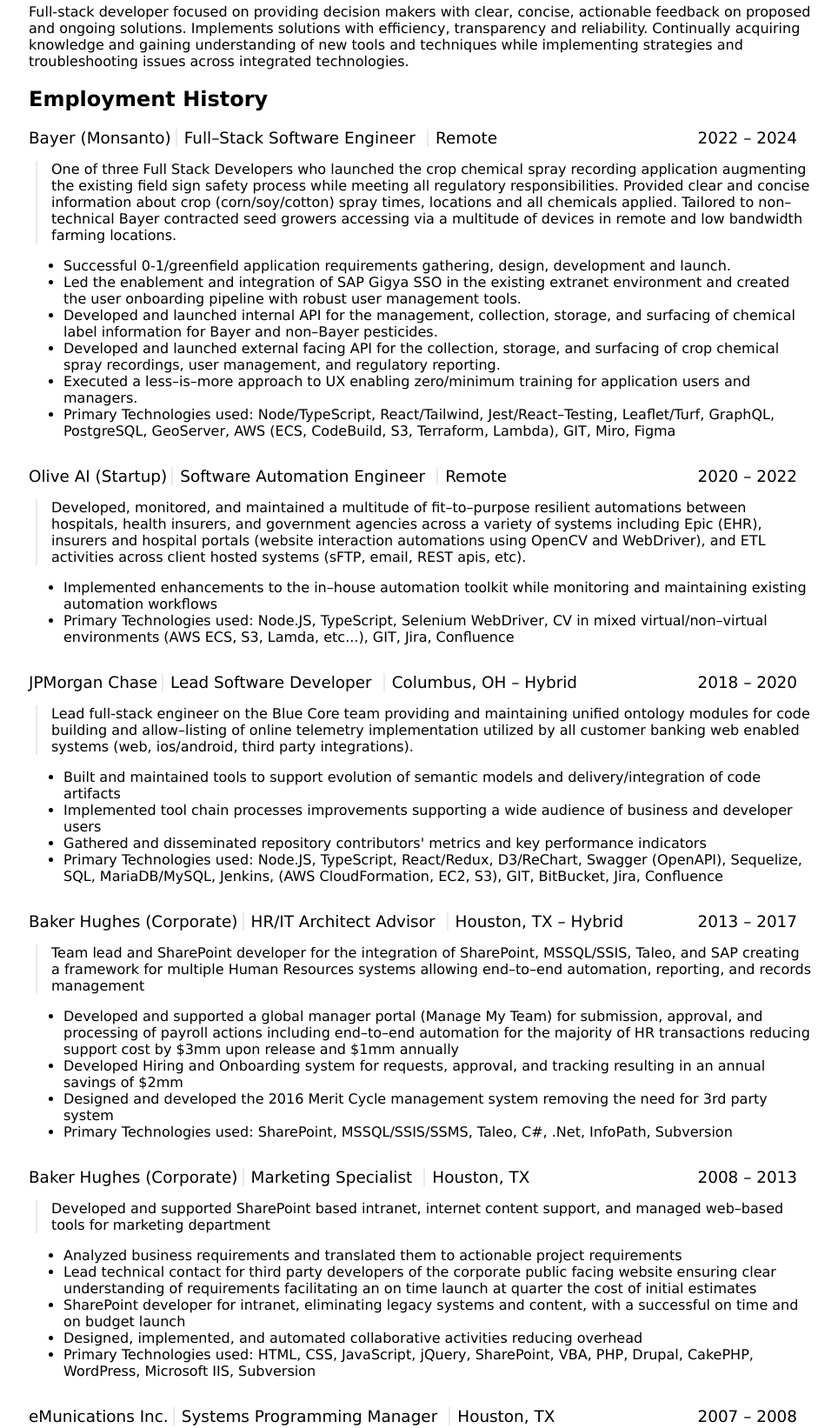
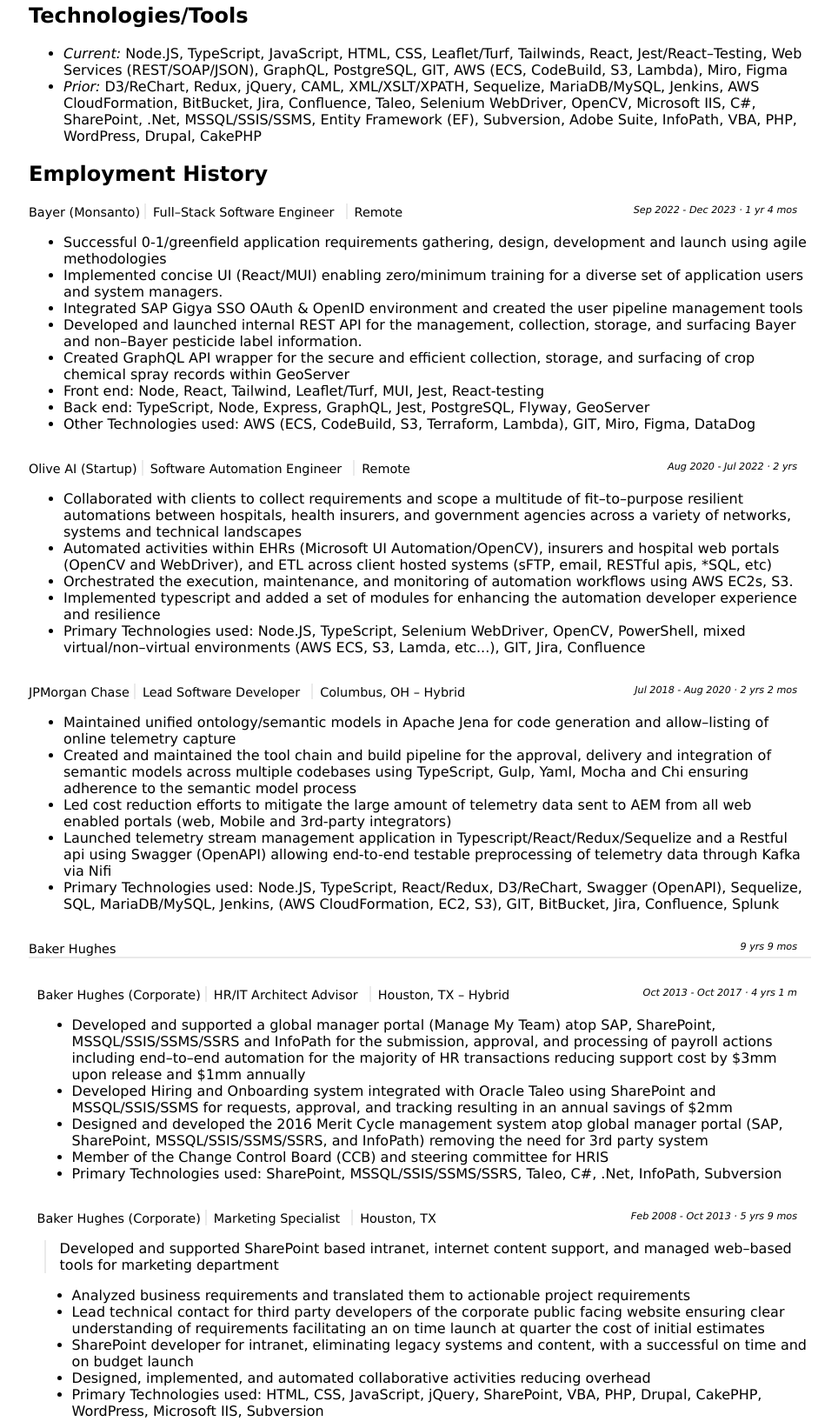
Before and after one commit to mattOd80/mattOd80.github.io, a plain HTML site: page index.html in a window 1280 px wide. Shown: the part 79-1721 px from the top of the page at 87% size, without its empty margins (157-1121 px from the left). Drawn offline with Linux system fonts and the light colour scheme.

Commit message:
Add month and time to role dates

```diff
--- a/index.html
+++ b/index.html
@@ -1,6 +1,5 @@
 <!DOCTYPE html>
 <html lang="en">
-
   <head>
     <title>Matthew O'Donnell</title>
     <style>
@@ -36,7 +35,14 @@
       .entry .location,
       .entry .timeline {
         display: inline !important;
-      font-size: 1.15rem;
+        font-size: 0.9rem;
+        padding-top: 0.1rem;
+      }
+
+      .entry .timeline {
+        font-style: italic;
+        line-height: 0.9rem;
+        font-size: 0.7rem;
       }
 
       .title,
@@ -50,13 +56,11 @@
         padding-right: 1rem;
       }
 
-
       .entry .entry {
         margin: 0 0 0 1rem;
         width: auto;
         padding: 1rem 0 0 0;
       }
-
 
       .entry .entry .business,
       .entry .entry .title,
@@ -76,7 +80,7 @@
       footer {
         text-align: center;
         margin: 2rem 0;
-      color: rgba(111, 111, 111, 1)
+        color: rgba(111, 111, 111, 1);
       }
 
       @media print {
@@ -98,40 +102,73 @@
 
   <body>
     <div id="root">
-    <h1>Matthew O&apos;Donnell <div class="email">MattODonnellUS<span>@</span>gmail.com</div>
+      <h1>
+        Matthew O&apos;Donnell
+        <div class="email">MattODonnellUS<span>@</span>gmail.com</div>
       </h1>
-    <p>Full-stack developer focused on providing decision makers with clear, concise, actionable feedback on proposed
-      and ongoing solutions. Implements solutions with efficiency, transparency and reliability. Continually acquiring
-      knowledge and gaining understanding of new tools and techniques while implementing strategies and troubleshooting
-      issues across integrated technologies.
-    </p>
+
+      <h2>Technologies/Tools</h2>
+      <div class="details">
+        <ul>
+          <li>
+            <em>Current:</em> Node.JS, TypeScript, JavaScript, HTML, CSS,
+            Leaflet/Turf, Tailwinds, React, Jest/React&ndash;Testing, Web
+            Services (REST/SOAP/JSON), GraphQL, PostgreSQL, GIT, AWS (ECS,
+            CodeBuild, S3, Lambda), Miro, Figma
+          </li>
+          <li>
+            <em>Prior:</em> D3/ReChart, Redux, jQuery, CAML, XML/XSLT/XPATH,
+            Sequelize, MariaDB/MySQL, Jenkins, AWS CloudFormation, BitBucket,
+            Jira, Confluence, Taleo, Selenium WebDriver, OpenCV, Microsoft IIS,
+            C#, SharePoint, .Net, MSSQL/SSIS/SSMS, Entity Framework (EF),
+            Subversion, Adobe Suite, InfoPath, VBA, PHP, WordPress, Drupal,
+            CakePHP
+          </li>
+        </ul>
+      </div>
 
       <h2>Employment History</h2>
       <div class="entry">
         <div class="business">Bayer (Monsanto)</div>
         <div class="title">Full&ndash;Stack Software Engineer</div>
         <div class="location">Remote</div>
-      <div class="timeline">2022 &ndash; 2024</div>
+        <div class="timeline">Sep 2022 - Dec 2023 · 1 yr 4 mos</div>
         <div class="details">
-        <p>One of three Full Stack Developers who launched the crop chemical spray recording application augmenting the
-          existing field sign safety process while meeting all regulatory responsibilities. Provided clear and concise
-          information about crop (corn/soy/cotton) spray times, locations and all chemicals applied. Tailored to
-          non&ndash;technical Bayer contracted seed growers accessing via a multitude of devices in remote and low
-          bandwidth farming locations.
-        </p>
           <ul>
-          <li>Successful 0-1/greenfield application requirements gathering, design, development and launch.</li>
-          <li>Led the enablement and integration of SAP Gigya SSO in the existing extranet environment and created the
-            user onboarding pipeline with robust user management tools.</li>
-          <li>Developed and launched internal API for the management, collection, storage, and surfacing of chemical
-            label information for Bayer and non&ndash;Bayer
-            pesticides.</li>
-          <li>Developed and launched external facing API for the collection, storage, and surfacing of crop chemical
-            spray recordings, user management, and regulatory reporting.</li>
-          <li>Executed a less&ndash;is&ndash;more approach to UX enabling zero/minimum training for application users
-            and managers.</li>
-          <li>Primary Technologies used: Node/TypeScript, React/Tailwind, Jest/React&ndash;Testing, Leaflet/Turf,
-            GraphQL, PostgreSQL, GeoServer, AWS (ECS, CodeBuild, S3, Terraform, Lambda), GIT, Miro, Figma</li>
+            <li>
+              Successful 0-1/greenfield application requirements gathering,
+              design, development and launch using agile methodologies
+            </li>
+            <li>
+              Implemented concise UI (React/MUI) enabling zero/minimum training
+              for a diverse set of application users and system managers.
+            </li>
+            <li>
+              Integrated SAP Gigya SSO OAuth & OpenID environment and created
+              the user pipeline management tools
+            </li>
+            <li>
+              Developed and launched internal REST API for the management,
+              collection, storage, and surfacing Bayer and non–Bayer pesticide
+              label information.
+            </li>
+            <li>
+              Created GraphQL API wrapper for the secure and efficient
+              collection, storage, and surfacing of crop chemical spray records
+              within GeoServer
+            </li>
+            <li>
+              Front end: Node, React, Tailwind, Leaflet/Turf, MUI, Jest,
+              React-testing
+            </li>
+            <li>
+              Back end: TypeScript, Node, Express, GraphQL, Jest, PostgreSQL,
+              Flyway, GeoServer
+            </li>
+            <li>
+              Other Technologies used: AWS (ECS, CodeBuild, S3, Terraform,
+              Lambda), GIT, Miro, Figma, DataDog
+            </li>
           </ul>
         </div>
       </div>
@@ -140,17 +177,34 @@
         <div class="business">Olive AI (Startup)</div>
         <div class="title">Software Automation Engineer</div>
         <div class="location">Remote</div>
-      <div class="timeline">2020 &ndash; 2022</div>
+        <div class="timeline">Aug 2020 - Jul 2022 · 2 yrs</div>
         <div class="details">
-        <p>Developed, monitored, and maintained a multitude of fit&ndash;to&ndash;purpose resilient automations between
-          hospitals, health insurers, and government agencies across a variety of systems including Epic (EHR), insurers
-          and hospital portals (website interaction automations using OpenCV and WebDriver), and ETL activities across
-          client hosted systems (sFTP, email, REST apis, etc).</p>
           <ul>
-          <li>Implemented enhancements to the in&ndash;house automation toolkit while monitoring and maintaining
-            existing automation workflows</li>
-          <li>Primary Technologies used: Node.JS, TypeScript, Selenium WebDriver, CV in mixed virtual/non&ndash;virtual
-            environments (AWS ECS, S3, Lamda, etc...), GIT, Jira, Confluence</li>
+            <li>
+              Collaborated with clients to collect requirements and scope a
+              multitude of fit–to–purpose resilient automations between
+              hospitals, health insurers, and government agencies across a
+              variety of networks, systems and technical landscapes
+            </li>
+            <li>
+              Automated activities within EHRs (Microsoft UI Automation/OpenCV),
+              insurers and hospital web portals (OpenCV and WebDriver), and ETL
+              across client hosted systems (sFTP, email, RESTful apis, *SQL,
+              etc)
+            </li>
+            <li>
+              Orchestrated the execution, maintenance, and monitoring of
+              automation workflows using AWS EC2s, S3.
+            </li>
+            <li>
+              Implemented typescript and added a set of modules for enhancing
+              the automation developer experience and resilience
+            </li>
+            <li>
+              Primary Technologies used: Node.JS, TypeScript, Selenium
+              WebDriver, OpenCV, PowerShell, mixed virtual/non–virtual
+              environments (AWS ECS, S3, Lamda, etc...), GIT, Jira, Confluence
+            </li>
           </ul>
         </div>
       </div>
@@ -159,63 +213,118 @@
         <div class="business">JPMorgan Chase</div>
         <div class="title">Lead Software Developer</div>
         <div class="location">Columbus, OH &ndash; Hybrid</div>
-      <div class="timeline">2018 &ndash; 2020</div>
+        <div class="timeline">Jul 2018 - Aug 2020 · 2 yrs 2 mos</div>
         <div class="details">
-        <p>Lead full-stack engineer on the Blue Core team providing and maintaining unified ontology modules for code
-          building and allow&ndash;listing of online telemetry implementation utilized by all customer banking web
-          enabled systems (web, ios/android, third party integrations).</p>
           <ul>
-          <li>Built and maintained tools to support evolution of semantic models and delivery/integration of code
-            artifacts</li>
-          <li>Implemented tool chain processes improvements supporting a wide audience of business and developer users</li>
-          <li>Gathered and disseminated repository contributors&apos; metrics and key performance indicators</li>
-          <li>Primary Technologies used: Node.JS, TypeScript, React/Redux, D3/ReChart, Swagger (OpenAPI), Sequelize,
-            SQL, MariaDB/MySQL, Jenkins, (AWS
-            CloudFormation, EC2, S3), GIT, BitBucket, Jira, Confluence</li>
+            <li>
+              Maintained unified ontology/semantic models in Apache Jena for
+              code generation and allow–listing of online telemetry capture
+            </li>
+            <li>
+              Created and maintained the tool chain and build pipeline for the
+              approval, delivery and integration of semantic models across
+              multiple codebases using TypeScript, Gulp, Yaml, Mocha and Chi
+              ensuring adherence to the semantic model process
+            </li>
+            <li>
+              Led cost reduction efforts to mitigate the large amount of
+              telemetry data sent to AEM from all web enabled portals (web,
+              Mobile and 3rd-party integrators)
+            </li>
+            <li>
+              Launched telemetry stream management application in
+              Typescript/React/Redux/Sequelize and a Restful api using Swagger
+              (OpenAPI) allowing end-to-end testable preprocessing of telemetry
+              data through Kafka via Nifi
+            </li>
+            <li>
+              Primary Technologies used: Node.JS, TypeScript, React/Redux,
+              D3/ReChart, Swagger (OpenAPI), Sequelize, SQL, MariaDB/MySQL,
+              Jenkins, (AWS CloudFormation, EC2, S3), GIT, BitBucket, Jira,
+              Confluence, Splunk
+            </li>
           </ul>
         </div>
       </div>
 
-    <div class="entry">
+      <div
+        class="entry"
+        style="border-bottom: solid 2px rgba(111, 111, 111, 0.15)"
+      >
+        <div class="business">Baker Hughes</div>
+        <div class="timeline">9 yrs 9 mos</div>
+      </div>
+
+      <div class="entry" style="padding-left: 0.6rem">
         <div class="business">Baker Hughes (Corporate)</div>
         <div class="title">HR/IT Architect Advisor</div>
         <div class="location">Houston, TX &ndash; Hybrid</div>
-      <div class="timeline">2013 &ndash; 2017</div>
+        <div class="timeline">Oct 2013 - Oct 2017 · 4 yrs 1 m</div>
         <div class="details">
-        <p>Team lead and SharePoint developer for the integration of SharePoint, MSSQL/SSIS, Taleo, and SAP
-          creating a framework for multiple Human Resources systems allowing end&ndash;to&ndash;end automation,
-          reporting, and records management</p>
           <ul>
-          <li>Developed and supported a global manager portal (Manage My Team) for submission, approval, and
-            processing of payroll actions including end&ndash;to&ndash;end automation for the majority of HR
-            transactions reducing support cost by $3mm upon release and $1mm annually</li>
-          <li>Developed Hiring and Onboarding system for requests, approval, and tracking resulting in an annual
-            savings of $2mm</li>
-          <li>Designed and developed the 2016 Merit Cycle management system removing the need for 3rd party system
+            <li>
+              Developed and supported a global manager portal (Manage My Team)
+              atop SAP, SharePoint, MSSQL/SSIS/SSMS/SSRS and InfoPath for the
+              submission, approval, and processing of payroll actions including
+              end–to–end automation for the majority of HR transactions reducing
+              support cost by $3mm upon release and $1mm annually
             </li>
-          <li>Primary Technologies used: SharePoint, MSSQL/SSIS/SSMS, Taleo, C#, .Net, InfoPath, Subversion</li>
+            <li>
+              Developed Hiring and Onboarding system integrated with Oracle
+              Taleo using SharePoint and MSSQL/SSIS/SSMS for requests, approval,
+              and tracking resulting in an annual savings of $2mm
+            </li>
+            <li>
+              Designed and developed the 2016 Merit Cycle management system atop
+              global manager portal (SAP, SharePoint, MSSQL/SSIS/SSMS/SSRS, and
+              InfoPath) removing the need for 3rd party system
+            </li>
+            <li>
+              Member of the Change Control Board (CCB) and steering committee
+              for HRIS
+            </li>
+            <li>
+              Primary Technologies used: SharePoint, MSSQL/SSIS/SSMS/SSRS,
+              Taleo, C#, .Net, InfoPath, Subversion
+            </li>
           </ul>
         </div>
       </div>
 
-    <div class="entry">
+      <div class="entry" style="padding-left: 0.6rem">
         <div class="business">Baker Hughes (Corporate)</div>
         <div class="title">Marketing Specialist</div>
         <div class="location">Houston, TX</div>
-      <div class="timeline">2008 &ndash; 2013</div>
+        <div class="timeline">Feb 2008 - Oct 2013 · 5 yrs 9 mos</div>
         <div class="details">
-        <p>Developed and supported SharePoint based intranet, internet content support, and managed web&ndash;based
-          tools for marketing department</p>
+          <p>
+            Developed and supported SharePoint based intranet, internet content
+            support, and managed web&ndash;based tools for marketing department
+          </p>
           <ul>
-          <li>Analyzed business requirements and translated them to actionable project requirements</li>
-          <li>Lead technical contact for third party developers of the corporate public facing website ensuring clear
-            understanding of requirements facilitating an on time launch at quarter the cost of initial estimates</li>
-          <li>SharePoint developer for intranet, eliminating legacy systems and content, with a successful on time and
-            on budget launch</li>
-          <li>Designed, implemented, and automated collaborative activities reducing overhead</li>
-          <li>Primary Technologies used: HTML, CSS, JavaScript, jQuery, SharePoint, VBA, PHP, Drupal, CakePHP,
-            WordPress, Microsoft IIS,
-            Subversion</li>
+            <li>
+              Analyzed business requirements and translated them to actionable
+              project requirements
+            </li>
+            <li>
+              Lead technical contact for third party developers of the corporate
+              public facing website ensuring clear understanding of requirements
+              facilitating an on time launch at quarter the cost of initial
+              estimates
+            </li>
+            <li>
+              SharePoint developer for intranet, eliminating legacy systems and
+              content, with a successful on time and on budget launch
+            </li>
+            <li>
+              Designed, implemented, and automated collaborative activities
+              reducing overhead
+            </li>
+            <li>
+              Primary Technologies used: HTML, CSS, JavaScript, jQuery,
+              SharePoint, VBA, PHP, Drupal, CakePHP, WordPress, Microsoft IIS,
+              Subversion
+            </li>
           </ul>
         </div>
       </div>
@@ -223,56 +332,45 @@
         <div class="business">eMunications Inc.</div>
         <div class="title">Systems Programming Manager</div>
         <div class="location">Houston, TX</div>
-      <div class="timeline">2007 &ndash; 2008</div>
+        <div class="timeline">Jan 2007 - Feb 2008 · 1 yr 2 mos</div>
         <div class="details">
-        <p>Building and maintaining web presents for chamber of commerce businesses using Flash/ActionScript Drupal and
-          WordPress site customizations, hosting, server administration, and email administration</p>
+          <p>
+            Building and maintaining web presents for chamber of commerce
+            businesses using Flash/ActionScript Drupal and WordPress site
+            customizations, hosting, server administration, and email
+            administration
+          </p>
           <ul>
-          <li>Systems administrator for email servers, DNS, and col-location hosting</li>
-          <li>Full-stack LAMP (Linux via XServer w/homebrew, Apache, MySQL, PHP)
+            <li>
+              Systems administrator for email servers, DNS, and col-location
+              hosting
+            </li>
+            <li>
+              Full-stack LAMP (Linux via XServer w/homebrew, Apache, MySQL, PHP)
+            </li>
             <li>Web design (Javascript, HTML, CSS, Flash/ActionScript)</li>
           </ul>
-      </div>
-    </div>
-
-    <div class="entry">
-      <div class="business">Baker Hughes (HCC)</div>
-      <div class="title">Webmaster</div>
-      <div class="location">Houston, TX</div>
-      <div class="timeline">2005 &ndash; 2006</div>
-      <div class="details">
-        <p>Migration and management of divisional intranet content manually from IIS/FrontPage to
-          Interwoven/BroadVision platform utilizing VB/VBA, JavaScript, HTML, XML, IIS 6, Interwoven, BroadVision,
-          Clarity
-        </p>
         </div>
       </div>
 
       <h2>Education</h2>
       <div class="details">
         <ul>
-        <li>2008 &ndash; 2010: Cy&ndash;Fair (LoneStar) College, Houston, TX &ndash; Computer Sciences</li>
-        <li>2004 &ndash; 2006: Art Institute of Houston, Houston, TX &ndash; Multimedia and Web Design</li>
-        <li>2000 &ndash; 2001: United States Navy, Pensacola, FL &ndash; Aviation Electrician A&ndash;School</li>
-      </ul>
-    </div>
-
-    <h2>Technologies/Tools</h2>
-    <div class="details">
-      <ul>
-        <li><em>Current:</em> Node.JS, TypeScript, JavaScript, HTML, CSS, Leaflet/Turf, Tailwinds, React,
-          Jest/React&ndash;Testing, Web Services (REST/SOAP/JSON), GraphQL, PostgreSQL, GIT, AWS (ECS, CodeBuild, S3,
-          Terraform, Lambda), Miro, Figma
+          <li>
+            2008 &ndash; 2010: Cy&ndash;Fair (LoneStar) College, Houston, TX
+            &mdash; Computer Sciences (24ch complete)
           </li>
-        <li><em>Prior:</em> D3/ReChart, Redux, jQuery, CAML, XML/XSLT/XPATH, Sequelize, MariaDB/MySQL, Jenkins, AWS
-          CloudFormation,
-          BitBucket, Jira, Confluence, Taleo, Selenium WebDriver, OpenCV, Microsoft IIS, C#, SharePoint, .Net,
-          MSSQL/SSIS/SSMS, Entity Framework (EF), Subversion, Adobe Suite, InfoPath, VBA, PHP, WordPress, Drupal,
-          CakePHP</li>
+          <li>
+            2004 &ndash; 2006: Art Institute of Houston, Houston, TX &mdash;
+            Multimedia and Web Design (18ch complete)
+          </li>
+          <li>
+            2000 &ndash; 2001: United States Navy, Pensacola, FL &mdash;
+            Aviation Electrician A&ndash;School
+          </li>
         </ul>
       </div>
     </div>
-  <footer>References available upon request </footer>
+    <footer>References available upon request</footer>
   </body>
-
 </html>
```
Also changed, not shown: 1 other file. Lines whose indentation alone changed are shown as unchanged.
